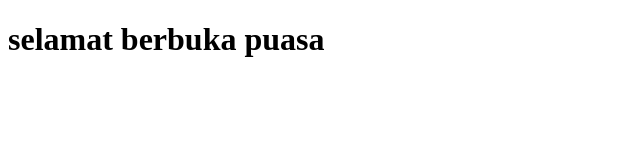
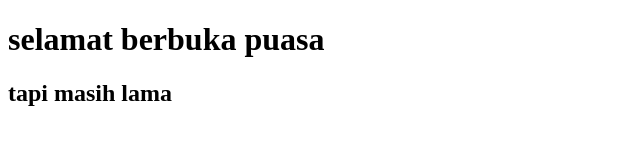
Before and after one commit to 16110351/amikom, a plain HTML site: page index.html in a window 1280 px wide. Shown: the whole page, without its empty margins (0-640 px from the left). Drawn offline with Linux system fonts and the light colour scheme.

Commit message:
tambah h2

```diff
--- a/index.html
+++ b/index.html
@@ -5,5 +5,6 @@
 </head>
 <body>
 	<h1>selamat berbuka puasa </h1>
+	<h2>tapi masih lama</h2>
 </body>
 </html>
```
